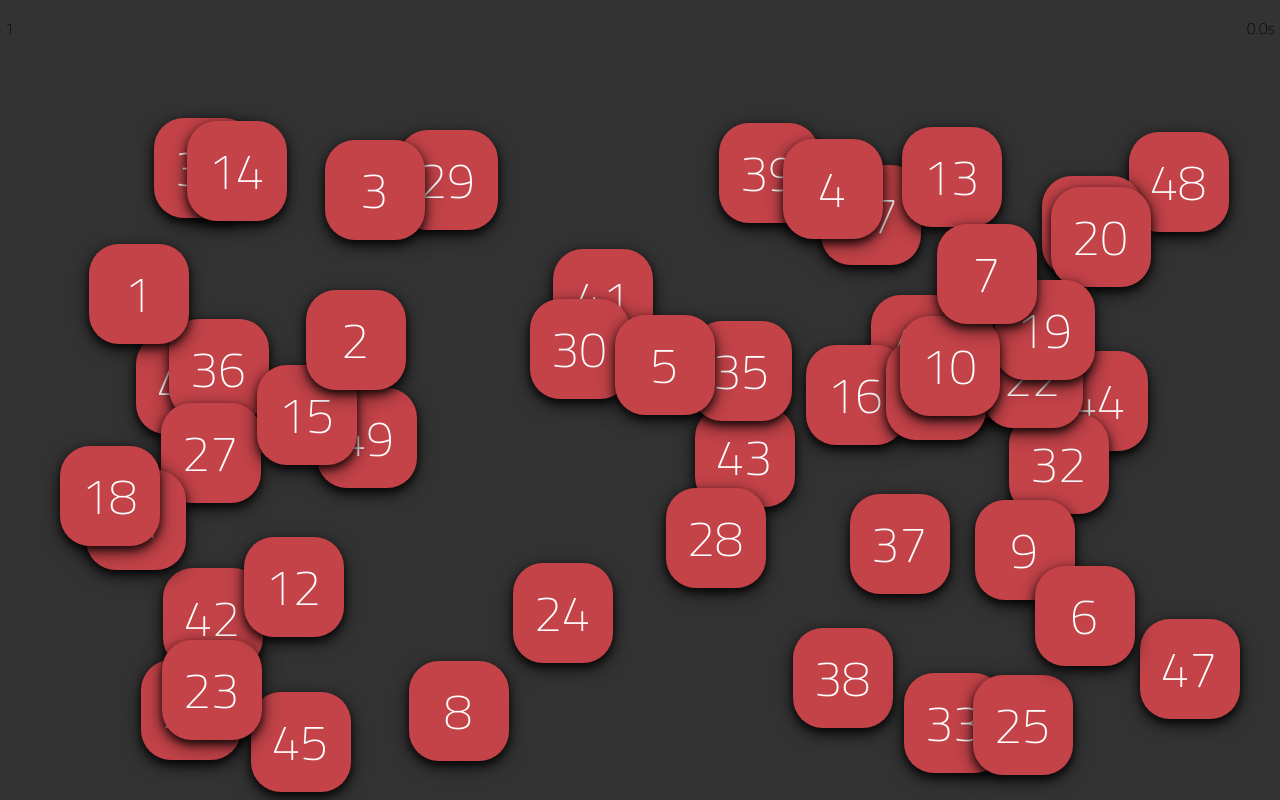
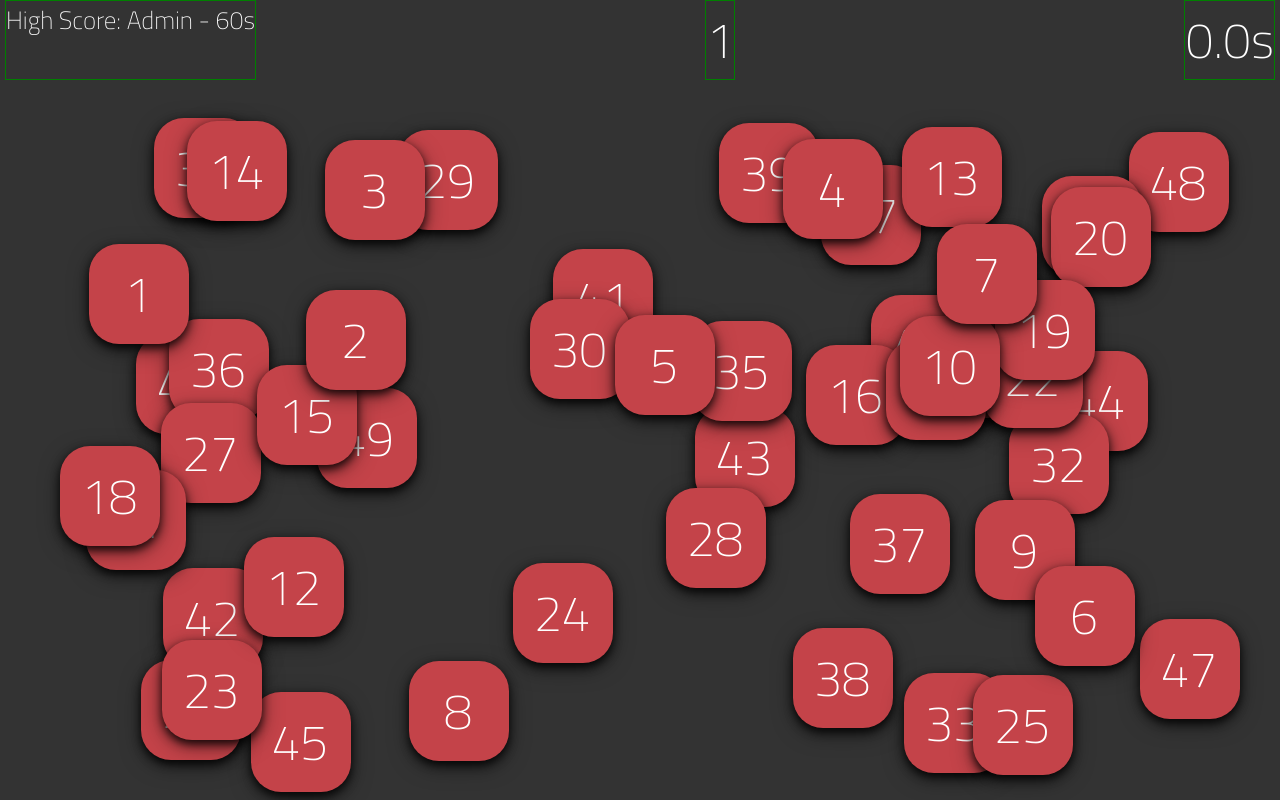
Before and after one commit to marlonrenzo/sequence, a website: page views/pages/gamePage.html in a window 1280 px wide. Drawn offline with Linux system fonts and the light colour scheme.

Commit message:
Modified structure to display high score, current number and time

```diff
--- a/views/pages/gamePage.html
+++ b/views/pages/gamePage.html
@@ -13,8 +13,17 @@
 <body>
     <div class="content">
         <div class="titleBar">
-            <p id="currentNumber">1</p>
-            <p id="time">0.0s</p>
+            <div>
+                <span class="titleBarText" id="highScore">High Score: Admin - 60s</span>
+            </div>
+            <div>
+                <span class="titleBarText" id="currentNumber">1</span>
+            </div>
+            <div>
+                <span class="titleBarText" id="time">0.0s</span>
+            </div>
+
+
 
         </div>
         <div id="gameWindow">
```
